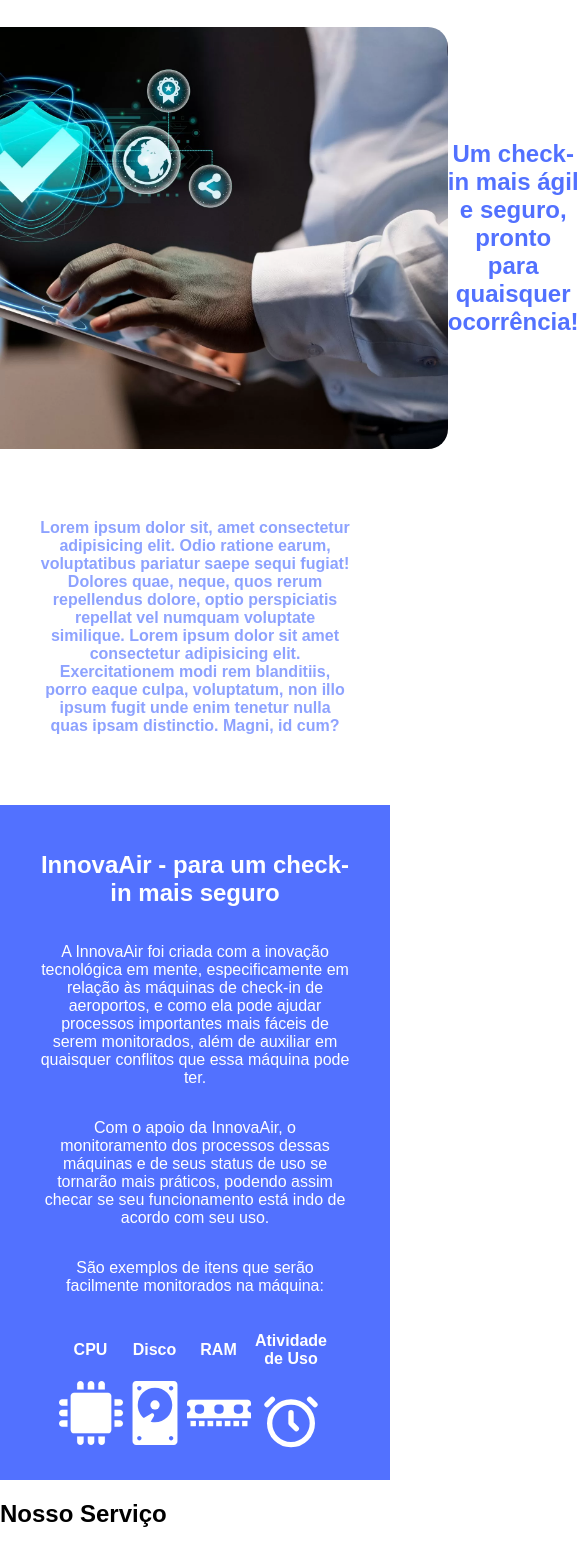
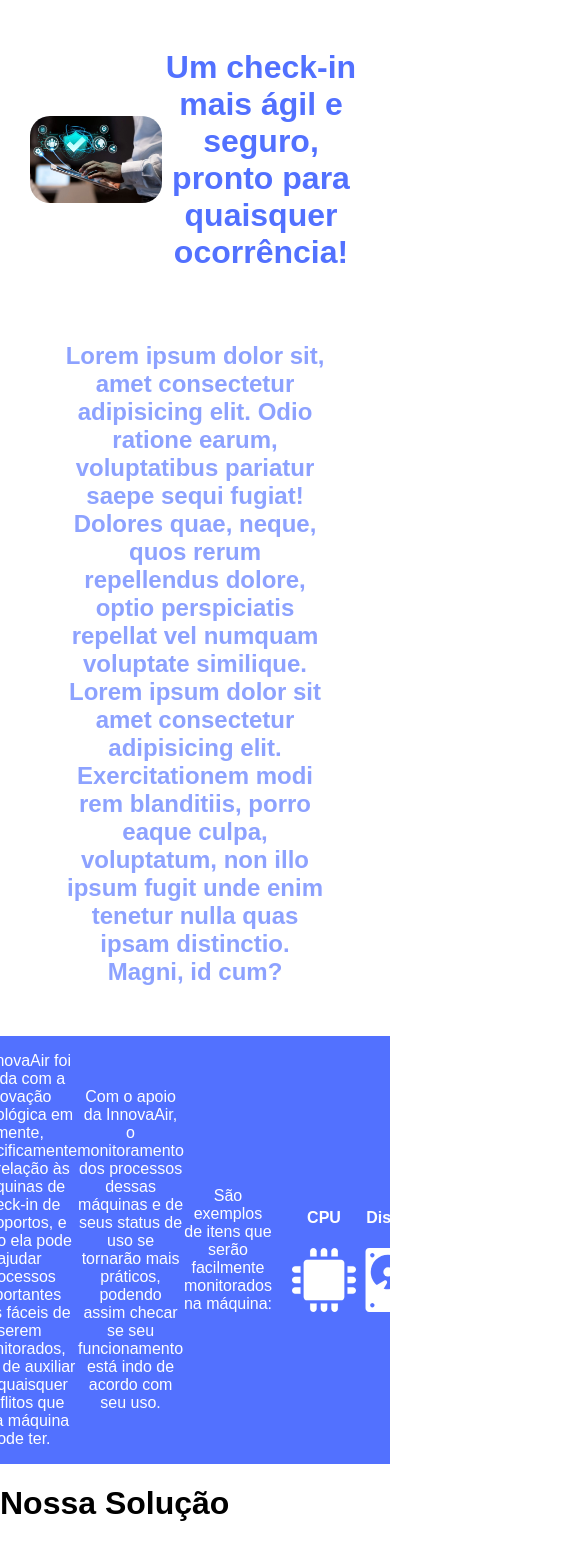
Before and after one commit to InnovaAir/aplicacao-web, a website: page public/index.html in a window 390 px wide. Shown: the part 62-1610 px from the top of the page, 579 px wide, since content can reach past the window. Drawn offline with Linux system fonts and the light colour scheme.

Commit message:
Arrumando responsividade + css. Adicionando arquivo de validação

```diff
--- a/public/index.html
+++ b/public/index.html
@@ -15,7 +15,7 @@
                 </div>
                 <div class="navbarMiddle">
                     <a href=""><b><u>Home</u></b></a>
-                    <a href="">Sobre nós</a>
+                    <a href="#tituloSobreNos">Sobre nós</a>
                     <a href="">Nossa solução</a>
                 </div>
                 <div class="navbarRight">
@@ -26,19 +26,19 @@
         </div>
 
         <div class="homeInfo">
-            <img src="./assets/Monitoramento-proativo-jpg.webp" alt="" style="height: 50vh;">
+            <img src="./assets/Monitoramento-proativo-jpg.webp" alt="" style="height: 10%; width: 40%;">
             <div>
-                <h2>Um check-in mais ágil e seguro, pronto para quaisquer ocorrência!</h2>
+                <h1>Um check-in mais ágil e seguro, pronto para quaisquer ocorrência!</h1>
             </div>
         </div>
 
         <div class="homeInfo">
-            <h4>Lorem ipsum dolor sit, amet consectetur adipisicing elit. Odio ratione earum, voluptatibus pariatur saepe sequi fugiat! Dolores quae, neque, quos rerum repellendus dolore, optio perspiciatis repellat vel numquam voluptate similique. Lorem ipsum dolor sit amet consectetur adipisicing elit. Exercitationem modi rem blanditiis, porro eaque culpa, voluptatum, non illo ipsum fugit unde enim tenetur nulla quas ipsam distinctio. Magni, id cum?</h4>
+            <h2>Lorem ipsum dolor sit, amet consectetur adipisicing elit. Odio ratione earum, voluptatibus pariatur saepe sequi fugiat! Dolores quae, neque, quos rerum repellendus dolore, optio perspiciatis repellat vel numquam voluptate similique. Lorem ipsum dolor sit amet consectetur adipisicing elit. Exercitationem modi rem blanditiis, porro eaque culpa, voluptatum, non illo ipsum fugit unde enim tenetur nulla quas ipsam distinctio. Magni, id cum?</h2>
         </div>
 
         <div class="divLine">
             <div class="sobreNosInfo">
-                <h2>InnovaAir - para um check-in mais seguro</h2>
+                <h1 id="tituloSobreNos">InnovaAir - para um check-in mais seguro</h1>
                 <p>A InnovaAir foi criada com a inovação tecnológica em mente, especificamente em relação às máquinas de check-in de aeroportos, e como ela pode ajudar processos importantes mais fáceis de serem monitorados, além de auxiliar em quaisquer conflitos que essa máquina pode ter.</p>
                 <p>Com o apoio da InnovaAir, o monitoramento dos processos dessas máquinas e de seus status de uso se tornarão mais práticos, podendo assim checar se seu funcionamento está indo de acordo com seu uso.</p>
                 <p>São exemplos de itens que serão facilmente monitorados na máquina:</p>
@@ -72,7 +72,8 @@
         </div>
 
         <div>
-            <h2>Nosso Serviço</h2>
+            <h1>Nossa Solução</h1>
+
         </div>
 
 
--- /dev/null
+++ b/public/js/validacaoLogin.js
@@ -0,0 +1,3 @@
+function validacaoEmail(){
+
+}
--- a/public/styles/HomePage.css
+++ b/public/styles/HomePage.css
@@ -17,7 +17,7 @@
     border-radius: 20px;
 }
 
-.homeInfo h2{
+.homeInfo h1{
     text-align: center;
     color: #5271FF;
     display: flex;
@@ -26,14 +26,14 @@
 }
 
 
-.homeInfo h4{
+.homeInfo h2{
     color: #8da2ff;
     display: flex;
     align-items: center;
     justify-content: center;
     text-align: center;
-    width: 80vw;
-    height: 30vh;
+    width: 80%;
+    height: 30%;
 }
 
 .divLine{
@@ -41,17 +41,17 @@
     display: flex;
     justify-content: center;
     align-items: center;
-    height: 80vh;
+    height: 100%;
 }
 
 .sobreNosInfo{
     display: flex;
-    flex-direction: column;
+    flex-direction: row;
     justify-content: center;
     align-items: center;
     text-align: center;
     color: white;
-    width: 80vw;
+    width: 80%;
 }
 
 .sobreNosComputerInfo {
@@ -59,6 +59,7 @@
     justify-content: space-between;
     width: 70vw;
     align-items: center;
+    margin: 20px;
 }
 
 .componentesInfo{
--- a/public/styles/login.css
+++ b/public/styles/login.css
@@ -47,7 +47,7 @@
 
 .inputs input {
     width: 85%;
-    height: 1.5rem;
+    height: 2.5rem;
     border-radius: 50px;
     border: 2px solid #5271FF;
 }
```
Also changed, not shown: public/login.html (+2 -1 lines).
